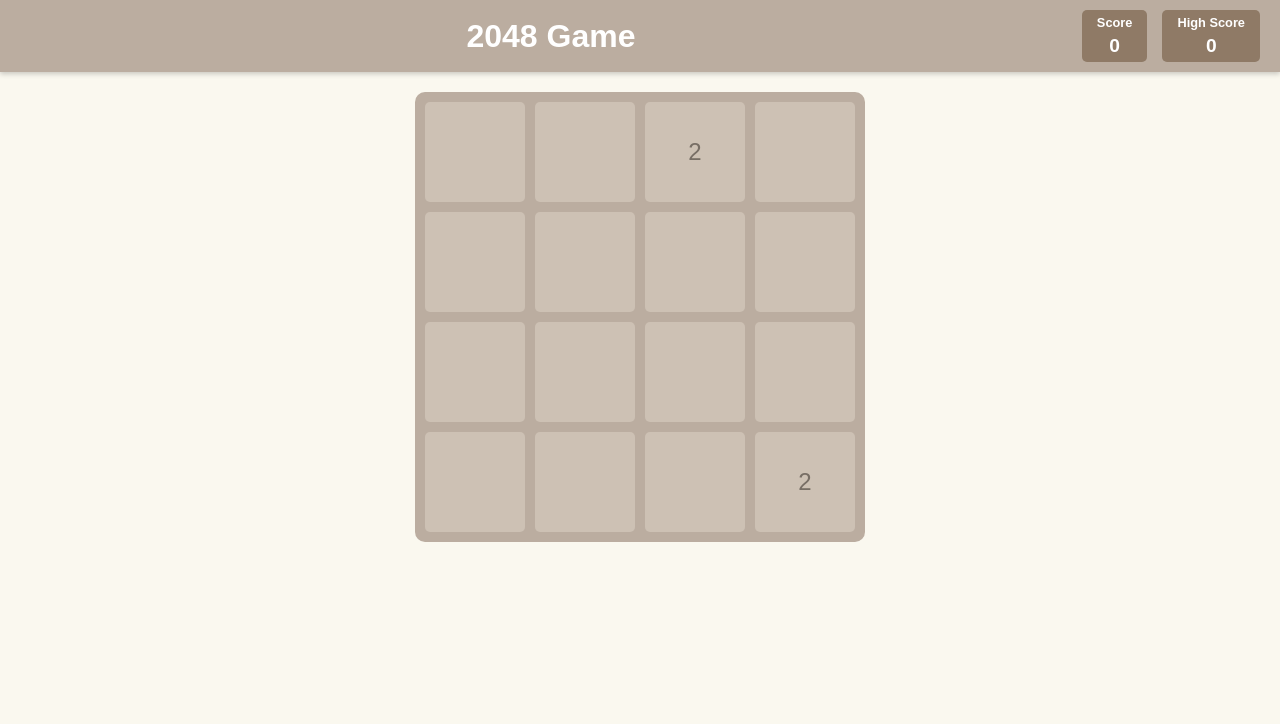
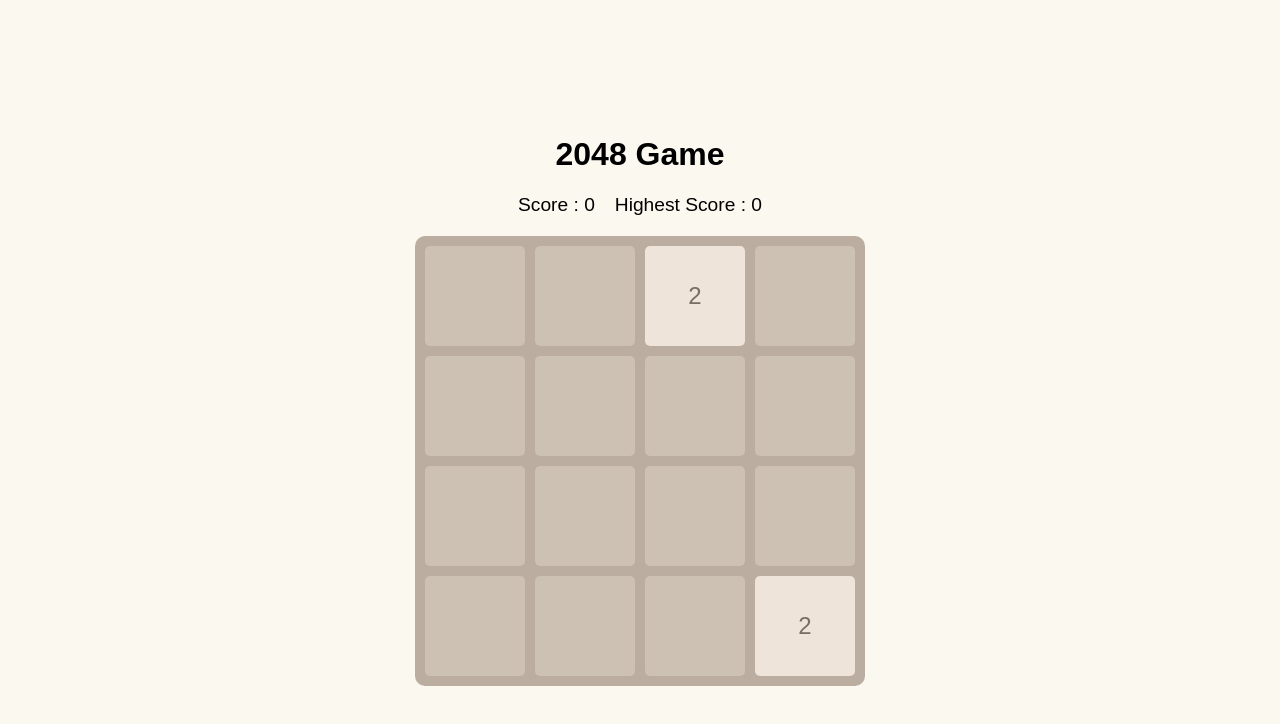
Before and after one commit to jai0040/2048, a plain HTML site: page index.html in a window 1280 px wide. Drawn offline with Linux system fonts and the light colour scheme.

Commit message:
Updated code

```diff
--- a/index.html
+++ b/index.html
@@ -7,19 +7,13 @@
     <link rel="stylesheet" href="style.css">
 </head>
 <body>
-    <header>
-        <h1 class="game-title">2048 Game</h1>
+    <div class="header">
+        <h1>2048 Game</h1>
         <div class="scores">
-            <div class="score-container">
-                <div>Score</div>
-                <span id="current-score">0</span>
-            </div>
-            <div class="score-container">
-                <div>High Score</div>
-                <span id="high-score">0</span>
-            </div>
+            <div>Score : <span id="current-score">0</span></div>
+            <div>Highest Score : <span id="high-score">0</span></div>
         </div>
-    </header>
+    </div>
     <div class="game-container" id="game-container"></div>
     <div class="popup" id="game-over-popup">
         <h1>Game Over</h1>
--- a/style.css
+++ b/style.css
@@ -2,55 +2,22 @@ body {
     font-family: Arial, sans-serif;
     display: flex;
     flex-direction: column;
+    justify-content: center;
     align-items: center;
     height: 100vh;
     margin: 0;
     background-color: #faf8ef;
 }
-
-header {
-    display: flex;
-    justify-content: space-between;
-    align-items: center;
-    width: 100%;
-    padding: 10px 20px;
-    background: #bbada0;
-    color: white;
-    box-shadow: 0 2px 5px rgba(0, 0, 0, 0.2);
-    box-sizing: border-box;
+.header {
+    text-align: center;
+    margin-bottom: 20px;
 }
-
-header .game-title {
-    font-size: 2rem;
-    margin: 0;
-    flex: 1;
-    text-align: center;
-}
-
 .scores {
     display: flex;
-    gap: 15px;
+    justify-content: center;
+    gap: 20px;
+    font-size: 1.2rem;
 }
-
-.score-container {
-    background: #8f7a66;
-    padding: 5px 15px;
-    border-radius: 5px;
-    text-align: center;
-    color: white;
-}
-
-.score-container div {
-    font-size: 0.8rem;
-    font-weight: bold;
-    margin-bottom: 5px;
-}
-
-.score-container span {
-    font-size: 1.2rem;
-    font-weight: bold;
-}
-
 .game-container {
     display: grid;
     grid-template-columns: repeat(4, 100px);
@@ -58,10 +25,8 @@ header .game-title {
     background: #bbada0;
     padding: 10px;
     border-radius: 10px;
-    margin-top: 20px;
     position: relative;
 }
-
 .tile {
     width: 100px;
     height: 100px;
@@ -73,6 +38,17 @@ header .game-title {
     color: #776e65;
     border-radius: 5px;
 }
+.tile[data-value="2"] { background: #eee4da; color: #776e65; }
+.tile[data-value="4"] { background: #ede0c8; color: #776e65; }
+.tile[data-value="8"] { background: #f2b179; color: #f9f6f2; }
+.tile[data-value="16"] { background: #f59563; color: #f9f6f2; }
+.tile[data-value="32"] { background: #f67c5f; color: #f9f6f2; }
+.tile[data-value="64"] { background: #f65e3b; color: #f9f6f2; }
+.tile[data-value="128"] { background: #edcf72; color: #f9f6f2; }
+.tile[data-value="256"] { background: #edcc61; color: #f9f6f2; }
+.tile[data-value="512"] { background: #edc850; color: #f9f6f2; }
+.tile[data-value="1024"] { background: #edc53f; color: #f9f6f2; }
+.tile[data-value="2048"] { background: #edc22e; color: #f9f6f2; }
 
 .popup {
     display: none;
@@ -89,12 +65,10 @@ header .game-title {
     align-items: center;
     border-radius: 10px;
 }
-
 .popup h1 {
     font-size: 2rem;
     margin: 0 0 20px;
 }
-
 .popup button {
     background: #8f7a66;
     color: white;
@@ -104,7 +78,6 @@ header .game-title {
     border-radius: 5px;
     cursor: pointer;
 }
-
 .popup button:hover {
     background: #776e65;
 }
```
